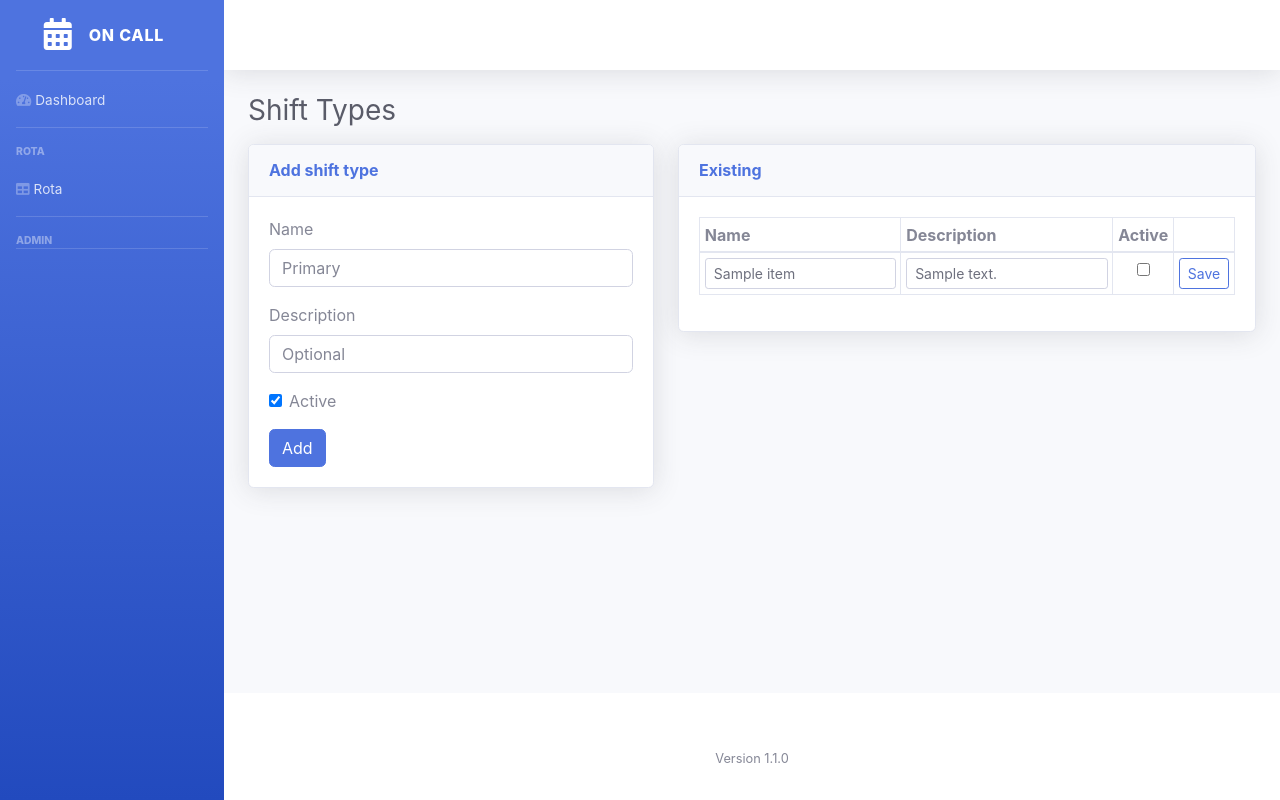
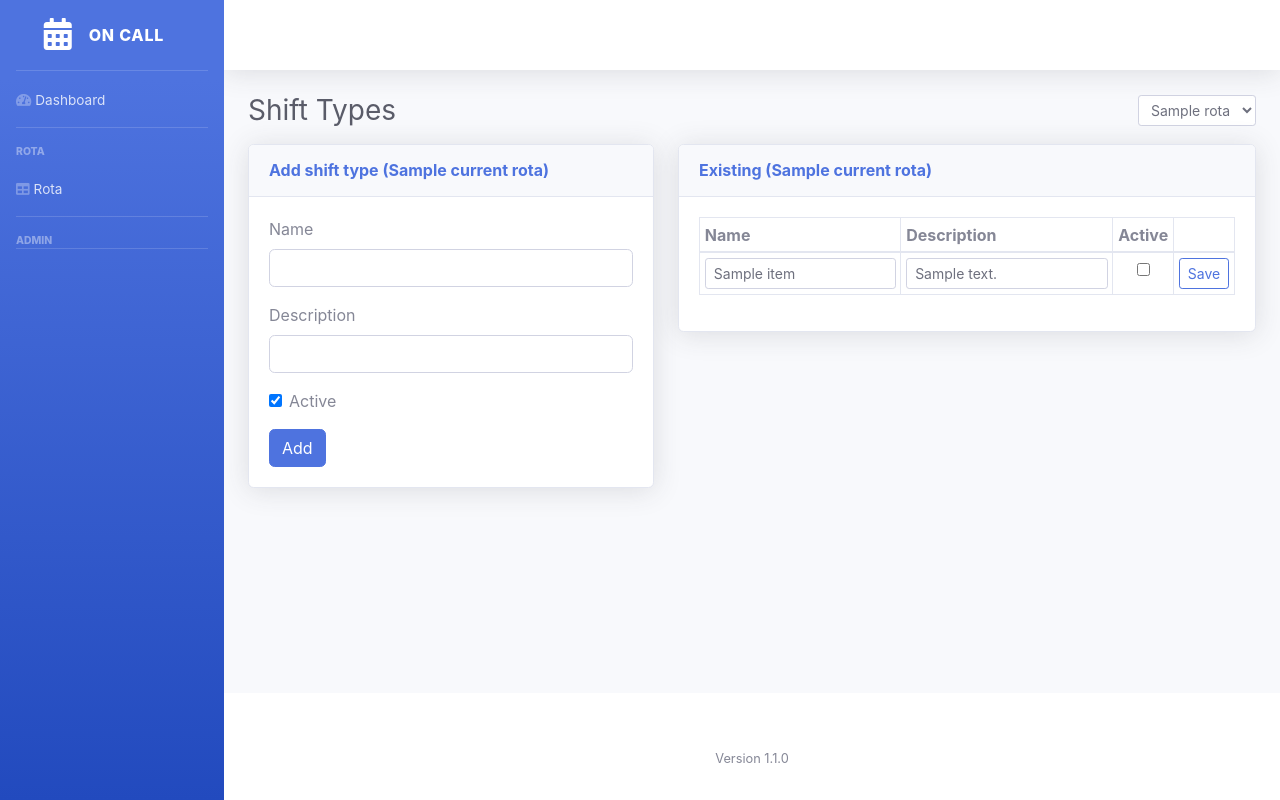
Before and after one commit to anthonyhales/TrackRota, a FastAPI app: template app/templates/shift_types.html in a window 1280 px wide. Run offline with FastAPI, Linux system fonts and the light colour scheme; the template is opened without the code that fills it: most values are stand-ins (such as "Sample title", 1, 10 or a date in 2020); parts of the project's set-up code (start-up, migrations or seed data) failed here and were passed over; some libraries are stand-ins or nearby versions.

Commit message:
Update shift_types.html

```diff
--- a/app/templates/shift_types.html
+++ b/app/templates/shift_types.html
@@ -1,37 +1,67 @@
 {% extends "layout.html" %}
 {% block content %}
-<h1 class="h3 mb-3 text-gray-800">Shift Types</h1>
+
+<div class="d-flex align-items-center justify-content-between mb-3">
+  <h1 class="h3 text-gray-800 mb-0">Shift Types</h1>
+
+  <!-- Rota selector -->
+  <form method="get">
+    <select name="rota_id"
+            class="form-control form-control-sm"
+            onchange="this.form.submit()">
+      {% for r in rotas %}
+        <option value="{{ r.id }}"
+                {% if r.id == current_rota.id %}selected{% endif %}>
+          {{ r.name }}
+        </option>
+      {% endfor %}
+    </select>
+  </form>
+</div>
 
 <div class="row">
+  <!-- ADD -->
   <div class="col-lg-5 mb-4">
     <div class="card shadow">
       <div class="card-header py-3">
-        <h6 class="m-0 font-weight-bold text-primary">Add shift type</h6>
+        <h6 class="m-0 font-weight-bold text-primary">
+          Add shift type ({{ current_rota.name }})
+        </h6>
       </div>
       <div class="card-body">
         <form method="post" action="/shift-types/new">
+
+          <!-- IMPORTANT -->
+          <input type="hidden" name="rota_id" value="{{ current_rota.id }}">
+
           <div class="form-group">
             <label>Name</label>
-            <input class="form-control" name="name" required placeholder="Primary">
+            <input class="form-control" name="name" required>
           </div>
+
           <div class="form-group">
             <label>Description</label>
-            <input class="form-control" name="description" placeholder="Optional">
+            <input class="form-control" name="description">
           </div>
+
           <div class="form-group form-check">
             <input type="checkbox" class="form-check-input" id="activeNew" name="active" checked>
             <label class="form-check-label" for="activeNew">Active</label>
           </div>
+
           <button class="btn btn-primary" type="submit">Add</button>
         </form>
       </div>
     </div>
   </div>
 
+  <!-- EXISTING -->
   <div class="col-lg-7 mb-4">
     <div class="card shadow">
       <div class="card-header py-3">
-        <h6 class="m-0 font-weight-bold text-primary">Existing</h6>
+        <h6 class="m-0 font-weight-bold text-primary">
+          Existing ({{ current_rota.name }})
+        </h6>
       </div>
       <div class="card-body">
         <div class="table-responsive">
@@ -40,7 +70,7 @@
               <tr>
                 <th>Name</th>
                 <th>Description</th>
-                <th>Active</th>
+                <th class="text-center">Active</th>
                 <th></th>
               </tr>
             </thead>
@@ -48,13 +78,32 @@
               {% for st in items %}
               <tr>
                 <form method="post" action="/shift-types/{{ st.id }}">
-                  <td><input class="form-control form-control-sm" name="name" value="{{ st.name }}"></td>
-                  <td><input class="form-control form-control-sm" name="description" value="{{ st.description or '' }}"></td>
+
+                  <!-- IMPORTANT -->
+                  <input type="hidden" name="rota_id" value="{{ current_rota.id }}">
+
+                  <td>
+                    <input class="form-control form-control-sm"
+                           name="name"
+                           value="{{ st.name }}">
+                  </td>
+
+                  <td>
+                    <input class="form-control form-control-sm"
+                           name="description"
+                           value="{{ st.description or '' }}">
+                  </td>
+
                   <td class="text-center">
-                    <input type="checkbox" name="active" {% if st.active %}checked{% endif %}>
+                    <input type="checkbox"
+                           name="active"
+                           {% if st.active %}checked{% endif %}>
                   </td>
+
                   <td class="text-center">
-                    <button class="btn btn-sm btn-outline-primary" type="submit">Save</button>
+                    <button class="btn btn-sm btn-outline-primary" type="submit">
+                      Save
+                    </button>
                   </td>
                 </form>
               </tr>
@@ -62,9 +111,9 @@
             </tbody>
           </table>
         </div>
-
       </div>
     </div>
   </div>
 </div>
+
 {% endblock %}
```
